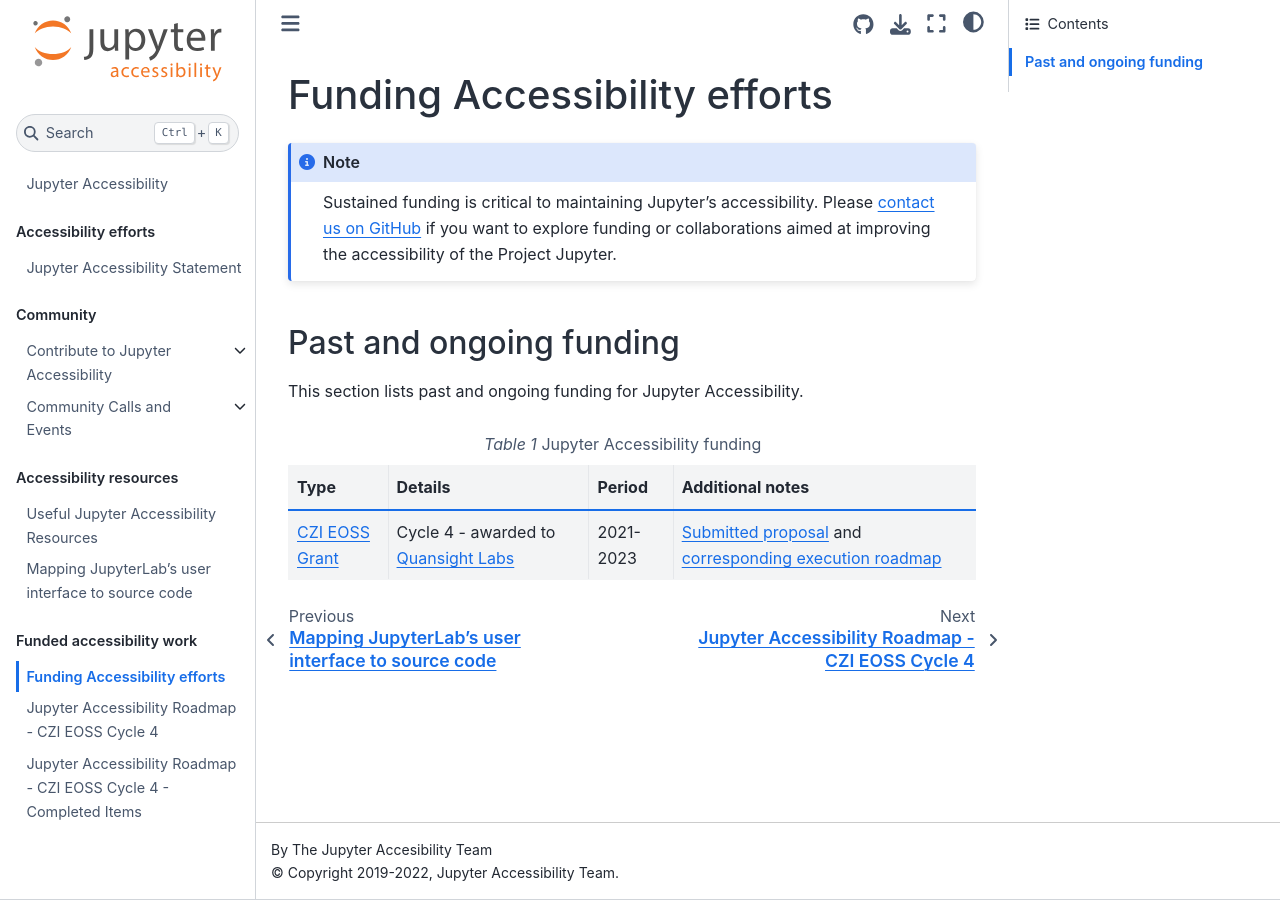
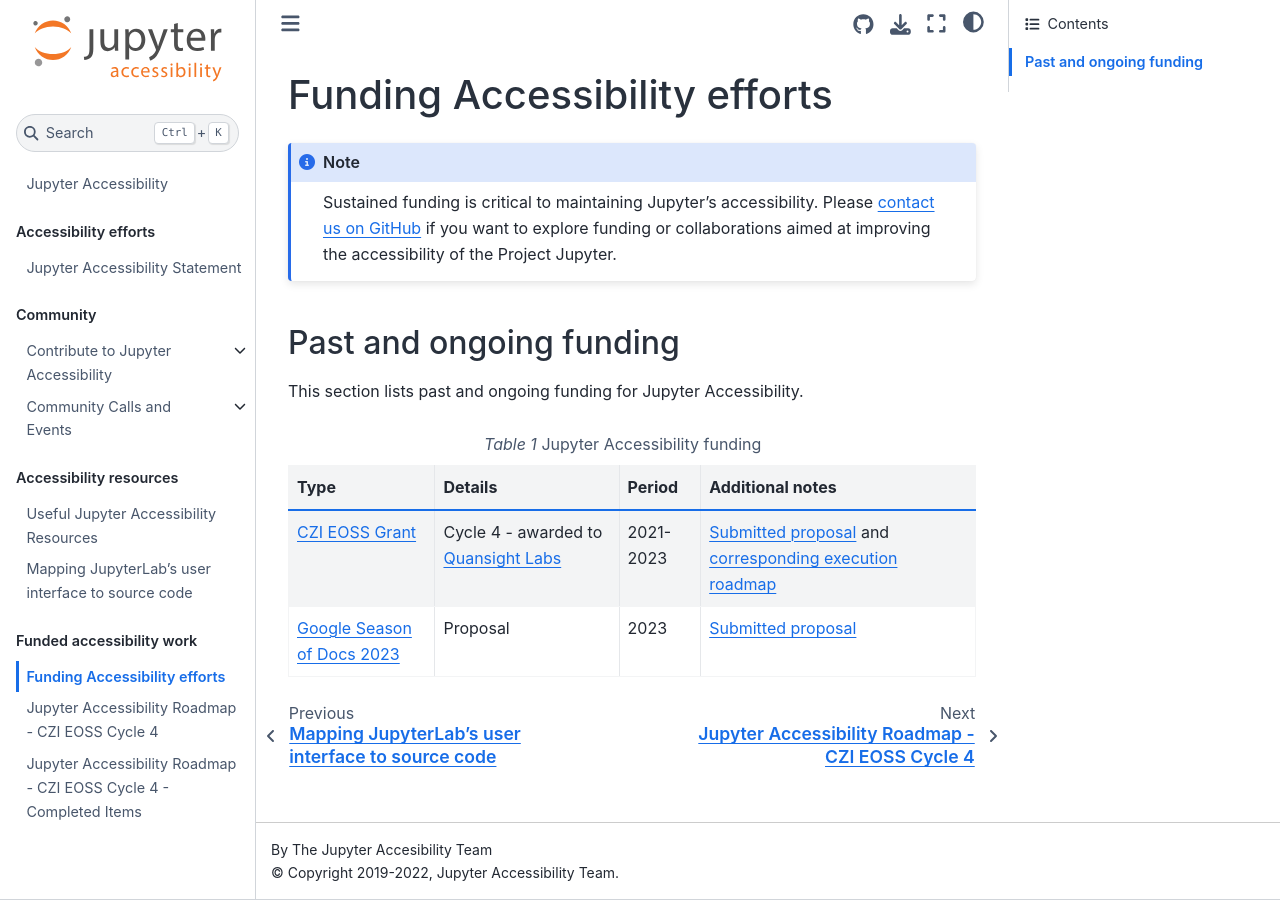
Before and after one commit to jupyter/accessibility, a Jupyter Book: the page built from docs/funding/index.md, in a window 1280 px wide. Built offline with Jupyter Book 1.0.4 settings and Sphinx 7.4.7 and the Sphinx Book theme 1.1.4, drawn with Linux system fonts in a browser that asks for light colours; pages that are not in the unit, such as notebooks, are missing from menus.

Commit message:
Add page to index

````diff
--- a/docs/funding/index.md
+++ b/docs/funding/index.md
@@ -20,4 +20,8 @@
   - Cycle 4 - awarded to [Quansight Labs](https://labs.quansight.org/)
   - 2021-2023
   - [Submitted proposal](https://github.com/jupyter/accessibility/blob/1e048c086782cb10848292c4befbe09019853f96/docs/funding/Inclusive_and_Accessible_Scientific_Computing_in_Jupyter_Ecosystem_SUBMITTED_PROPOSAL.pdf) and [corresponding execution roadmap](czi-grant-roadmap.md)
+* - [Google Season of Docs 2023](https://developers.google.com/season-of-docs/docs/timeline)
+  - Proposal
+  - 2023
+  - [Submitted proposal](google-season-of-docs-2023.md)
 ```
````
Also changed, not shown: docs/funding/google-season-of-docs-2023.md (+4 -0 lines).
